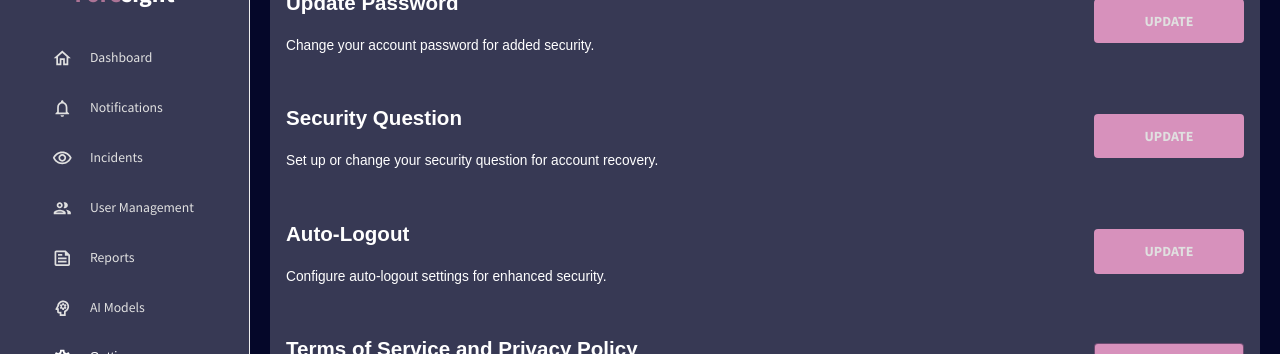
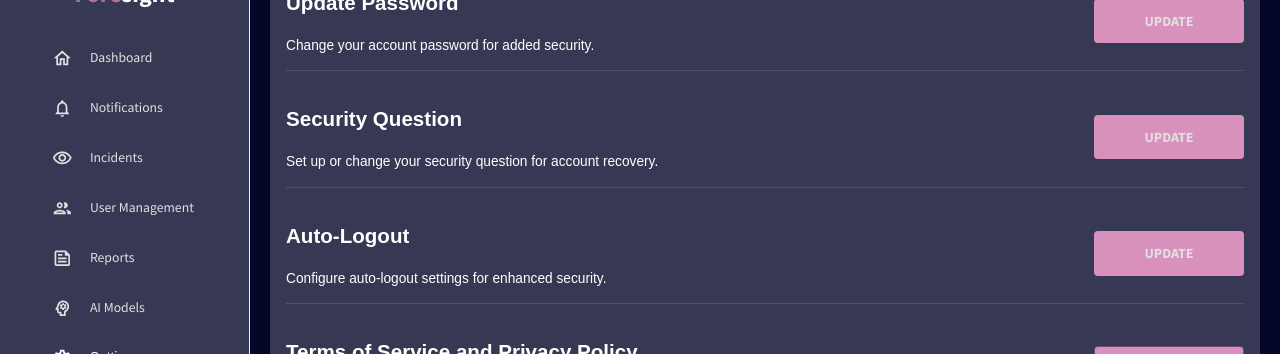
Before and after one commit to oceands/Project_Foresight, a React (Create React App) app in the folder client/: page /settings/security in a window 1280 px wide. Shown: the part 210-564 px from the top of the page. Built offline with nearby package versions, Linux system fonts and the light colour scheme.

Commit message:
Diveiders added on security settings

```diff
--- a/client/src/pages/settings/security.jsx
+++ b/client/src/pages/settings/security.jsx
@@ -61,8 +61,9 @@ const Security = () => {
                 </Button>
               </Grid>
             </Grid>
+            <Divider />
           </Grid>
-          <Divider />
+
 
           {/* Row 2 */}
           <Grid item xs={12}>
@@ -77,8 +78,9 @@ const Security = () => {
                 </Button>
               </Grid>
             </Grid>
+          <Divider />
           </Grid>
-          <Divider />
+
 
           {/* Row 3 */}
           <Grid item xs={12}>
@@ -93,8 +95,9 @@ const Security = () => {
                 </Button>
               </Grid>
             </Grid>
+            <Divider />
           </Grid>
-          <Divider />
+
 
           {/* Row 4 */}
           <Grid item xs={12}>
```
